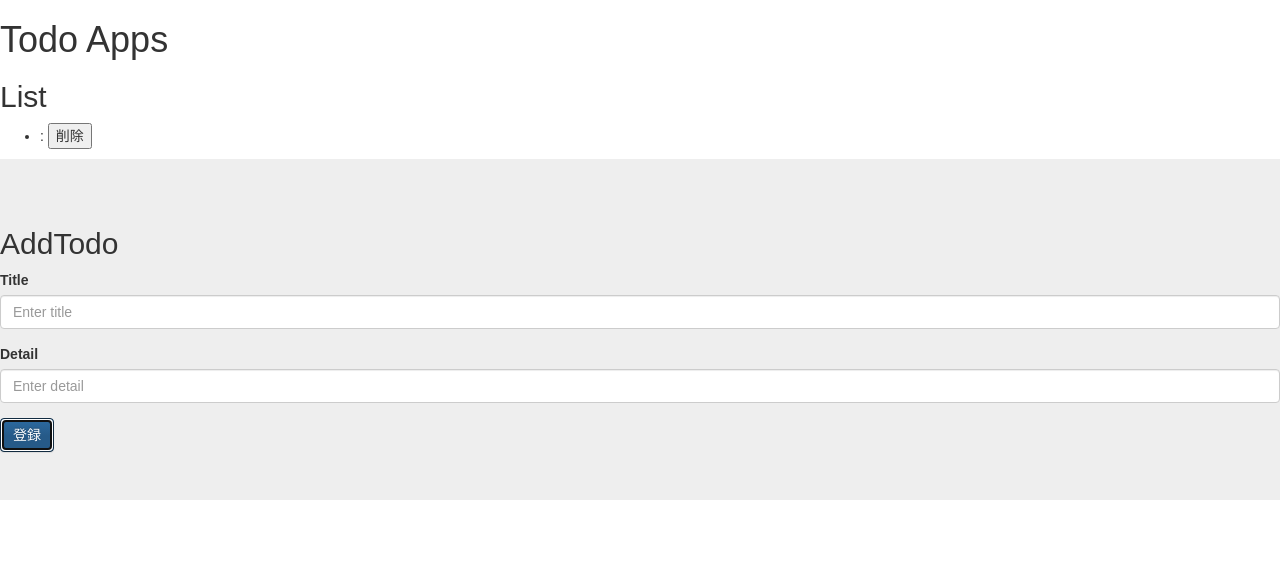
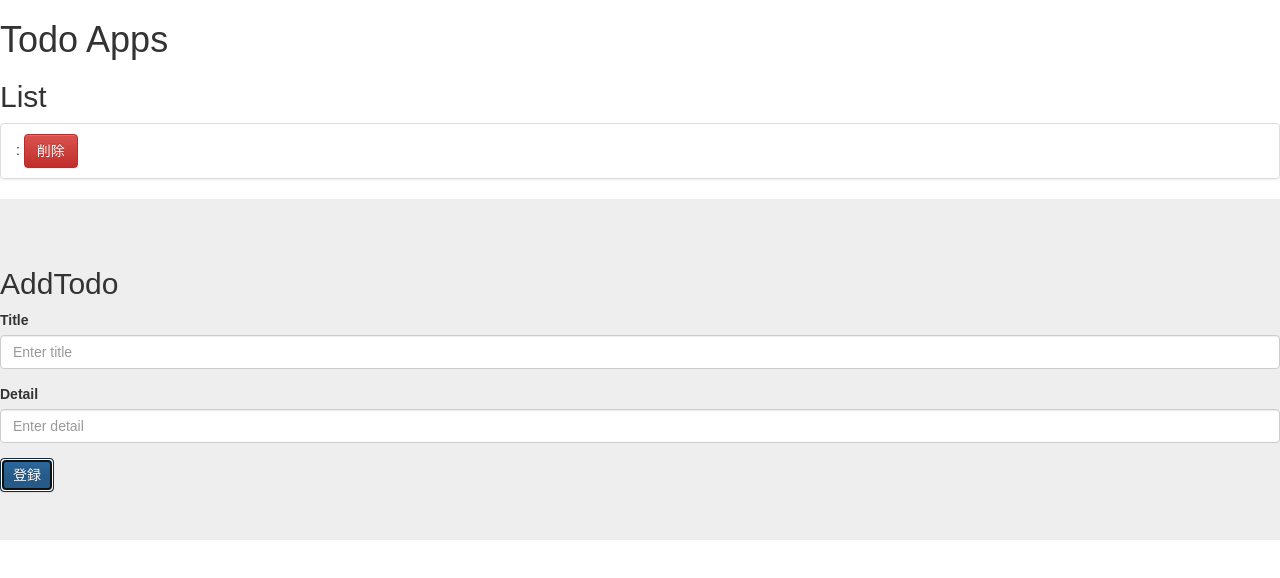
Before and after one commit to daikikojima/ReactTodoWithRedux, a React (Create React App) app: page / in a window 1280 px wide. Both pictures are taken after a click on the button "登録". Shown: the top 578 px of the page. Built offline with nearby package versions, Linux system fonts and the light colour scheme.

Commit message:
src/components/List.js: modify components style
adapting bootstrap

```diff
--- a/src/components/List.js
+++ b/src/components/List.js
@@ -1,4 +1,10 @@
 import React, { Component } from 'react'
+import {
+    Badge,
+    Button,
+    ListGroup,
+    ListGroupItem,
+} from 'react-bootstrap'
 import PropTypes from 'prop-types'
 
 class List extends Component {
@@ -6,9 +12,9 @@ class List extends Component {
         return (
             <div>
                 <h2>List</h2>
-                <ul>
-                    {this.props.todos.map((todo, i) => <li key={todo.id}>{todo.title} : {todo.detail}<button onClick={() => this.props.handleTodoDelete(todo.id)}>削除</button></li>)}
-                </ul>
+                <ListGroup>
+                    {this.props.todos.map((todo, i) => <ListGroupItem key={todo.id}>{todo.title} : {todo.detail}<Button bsStyle="danger" onClick={() => this.props.handleTodoDelete(todo.id)}>削除</Button></ListGroupItem>)}
+                </ListGroup>
             </div>
         )
     }
```
